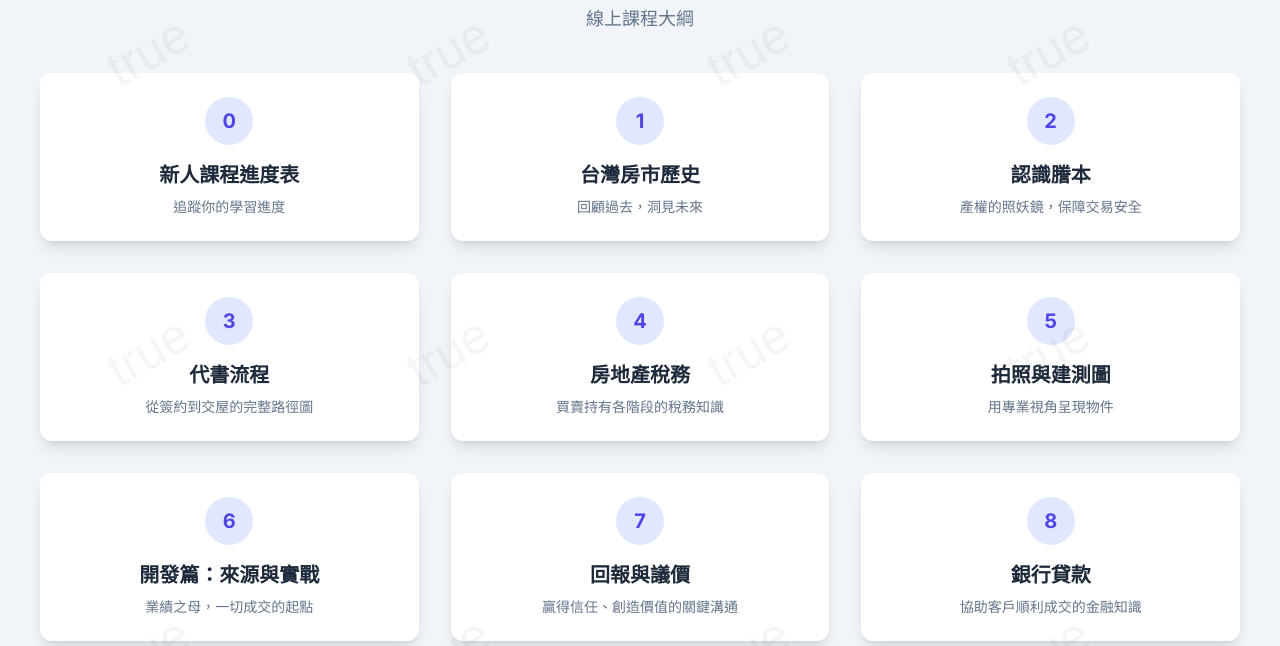
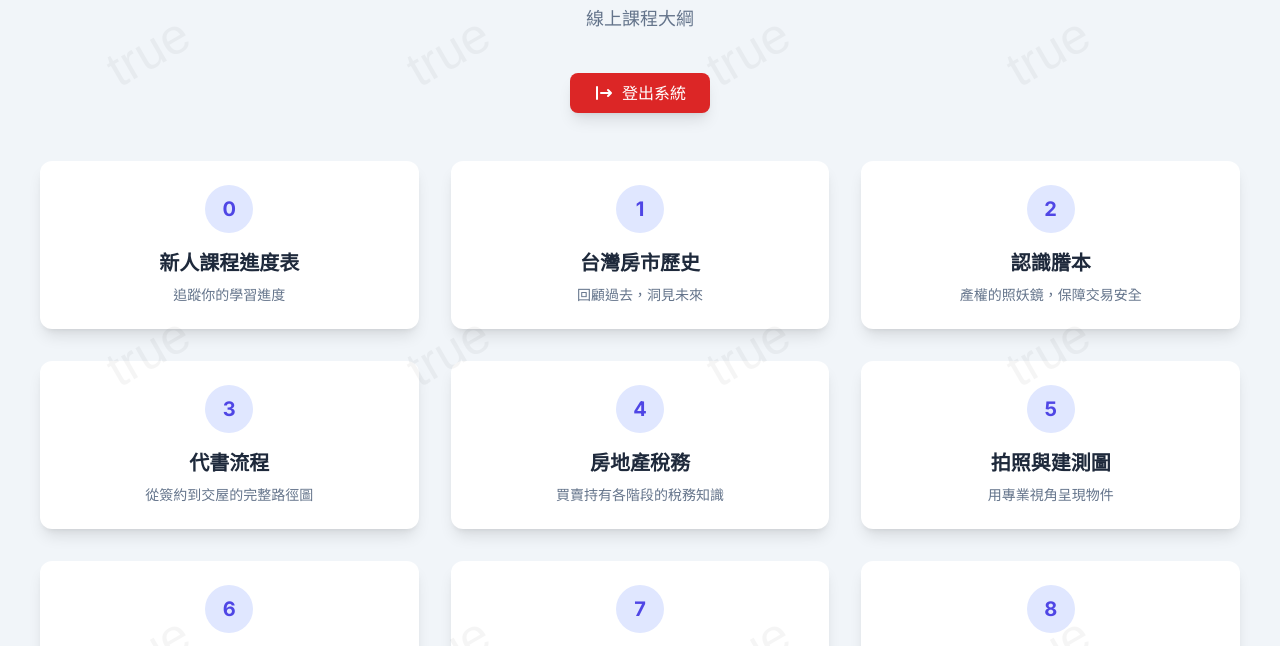
Before and after one commit to xu3qo6540981812728-byte/lingxiang-website, a plain HTML site: page public/course.html in a window 1280 px wide. Shown: the part 95-741 px from the top of the page. Drawn offline with nearby package versions, Linux system fonts and the light colour scheme; sample sign-in values are in the browser's storage.

Commit message:
Update course.html

```diff
--- a/public/course.html
+++ b/public/course.html
@@ -183,6 +183,14 @@
                     <h1 class="text-4xl md:text-5xl font-bold text-slate-800">房仲菁英班</h1>
                     <p class="text-slate-500 mt-3 text-lg">線上課程大綱</p>
                 </header>
+                <div class="text-center mb-12">
+                    <button id="logout-button-toc" class="inline-flex items-center justify-center py-2 px-6 rounded-lg bg-red-600 text-white hover:bg-red-700 transition duration-200 shadow-lg">
+                        <svg xmlns="http://www.w3.org/2000/svg" class="h-5 w-5 mr-2" viewBox="0 0 20 20" fill="currentColor">
+                            <path fill-rule="evenodd" d="M3 3a1 1 0 00-1 1v12a1 1 0 102 0V4a1 1 0 00-1-1zm10.293 9.293a1 1 0 001.414 1.414l3-3a1 1 0 000-1.414l-3-3a1 1 0 10-1.414 1.414L14.586 9H7a1 1 0 100 2h7.586l-1.293 1.293z" clip-rule="evenodd"></path>
+                        </svg>
+                        <span>登出系統</span>
+                    </button>
+                </div>
                  <div class="grid grid-cols-1 sm:grid-cols-2 lg:grid-cols-3 gap-8">
                     <!-- Chapter Cards will be injected here by JS -->
                 </div>
```
